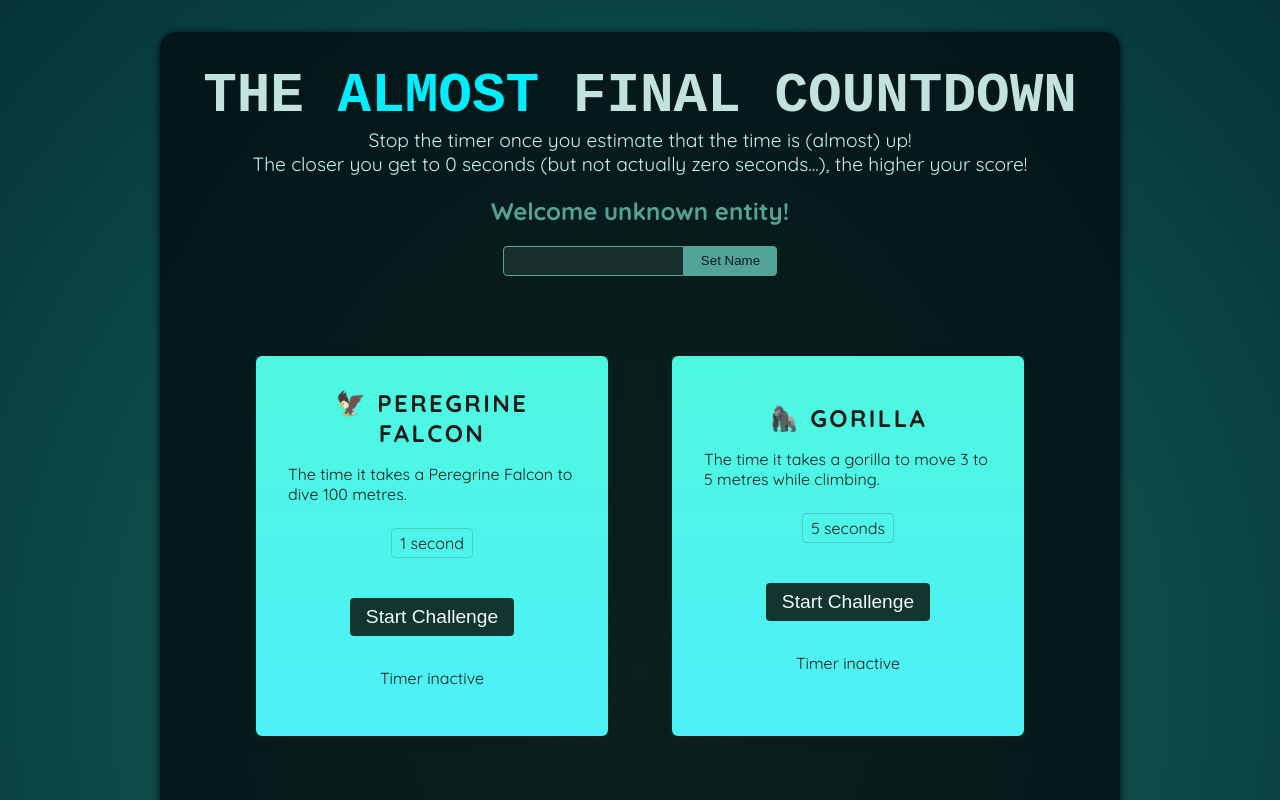
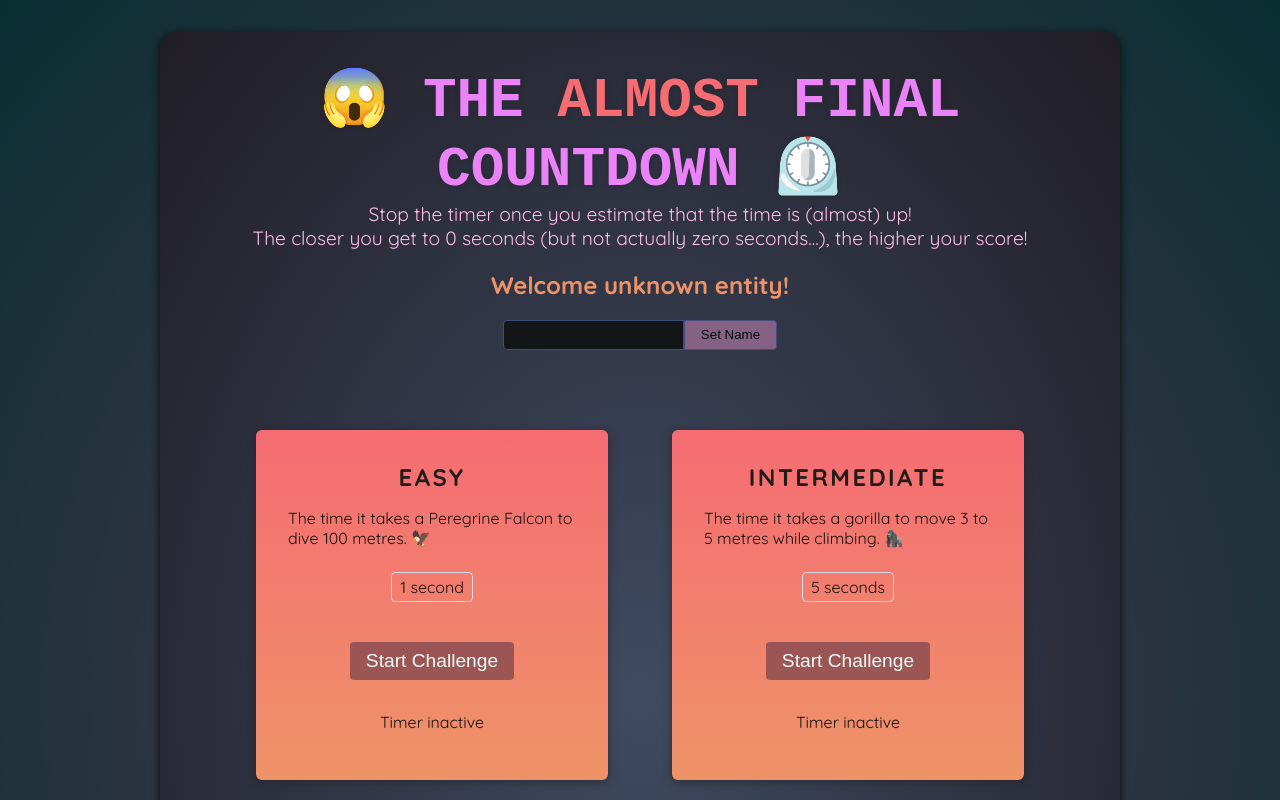
Before and after one commit to Lisa-V-alt/2024_TAFC, a React (Vite) app: page / in a window 1280 px wide. Shown: the top 800 px of the page. Built offline with nearby package versions, Linux system fonts and the light colour scheme; a web font is replaced by a local one.

Commit message:
altered overall appearance of app, tweaked headings

```diff
--- a/index.html
+++ b/index.html
@@ -10,7 +10,7 @@
     <div id="modal"></div>
     <div id="content">
       <header>
-        <h1>The <em>Almost</em> Final Countdown</h1>
+        <h1>😱 The <em>Almost</em> Final Countdown ⏲️</h1>
         <p>Stop the timer once you estimate that the time is (almost) up!</p>
         <p>The closer you get to 0 seconds (but not actually zero seconds...), the higher your score!</p>
       </header>
--- a/src/App.jsx
+++ b/src/App.jsx
@@ -4,32 +4,32 @@ import { useState, useEffect } from 'react';
 
 const animals = {
   Easy: [
-    { name: '🦟 Mosquito', description: 'mosquito to flap its wings 500 times.' },
-    { name: '🦅 Peregrine Falcon', description: 'Peregrine Falcon to dive 100 metres.' },
-    { name: '🦛 Hippo', description: 'hippo to open its mouth 1.2 metres wide.' },
-    { name: '🐅 Tiger', description: 'tiger to swipe its paw at a force of up to 450 kilograms.' },
-    { name: '🦌 Pronghorn Antelope', description: 'pronghorn antelope to travel 4.5 metres.' }
+    { name: 'Mosquito', description: 'mosquito to flap its wings 500 times. 🦟' },
+    { name: 'Peregrine Falcon', description: 'Peregrine Falcon to dive 100 metres. 🦅' },
+    { name: 'Hippo', description: 'hippo to rapidly open its mouth 1.2 metres wide. 🦛'},
+    { name: 'Tiger', description: 'tiger to swipe its paw at a force of up to 450 kilograms. 🐅' },
+    { name: 'Pronghorn Antelope', description: 'pronghorn antelope to travel 4.5 metres. 🦌' }
   ],
   Medium: [
-    { name: '🦍 Gorilla', description: 'gorilla to move 3 to 5 metres while climbing.' },
-    { name: '🐃 Water Buffalo', description: 'Water Buffalo to walk 4 to 5 metres.' },
-    { name: '🦎 Gila Monster', description: 'Gila Monster to run 0.2 metres across the floor.' },
-    { name: '🐧 Penguin', description: 'penguin to swim 5 to 7 metres underwater.' },
-    { name: '🦉 Owl', description: 'Barn Owl to spot and capture small prey.' }
+    { name: 'Gorilla', description: 'gorilla to move 3 to 5 metres while climbing. 🦍' },
+    { name:  'Water Buffalo', description: 'Water Buffalo to walk 4 to 5 metres. 🐃' },
+    { name: 'Gila Monster', description: 'Gila Monster to run 0.2 metres across the floor. 🦎' },
+    { name: 'Penguin', description: 'penguin to swim 5 to 7 metres underwater. 🐧' },
+    { name: 'Owl', description: 'Barn Owl to spot and capture small prey. 🦉' }
   ],
   Hard: [
-    { name: '🐳 Blue Whale', description: 'Blue Whale to produce a call 500 kilometres away.' },
-    { name: '🦐 Brine Shrimp', description: 'Brine Shrimp to filter 0.5 millilitres of water through its appendages.' },
-    { name: '🐝 Honeybee', description: 'honeybee to collect nectar from 5 to 10 flowers.'},
-    { name: '🐜 Bullet Ant', description: 'Bullet Ant to run 1 to 2 metres to its nest.' },
-    { name: '🦎 Basilisk Lizard', description: 'Basilisk Lizard to run 3 to 4 metres on water.' }
+    { name: 'Blue Whale', description: 'Blue Whale to produce a call that can be heard 500 kilometres away. 🐳' },
+    { name: 'Brine Shrimp', description: 'Brine Shrimp to filter 0.5 millilitres of water through its appendages. 🦐' },
+    { name: 'Honeybee', description: 'honeybee to collect nectar from 5 to 10 flowers 🐝.'},
+    { name: 'Bullet Ant', description: 'Bullet Ant to run 1 to 2 metres to its nest. 🐜' },
+    { name: 'Basilisk Lizard', description: 'Basilisk Lizard to run 3 to 4 metres on water. 🦎' }
   ],
   VeryHard: [
-    { name: '🦥 Three-Toed Sloth', description: 'sloth to move 2 metres.' },
-    { name: '🐡 Pufferfish', description: 'Pufferfish to create an elaborate mating display on the ocean floor.' },
-    { name: '🦋 Butterfly', description: 'Butterfly to flap its wings 150 to 200 times.' },
-    { name: '🐘 Elephant', description: 'Elephant to use its trunk to pick up and move 10 kilograms of food.' },
-    { name: '🥒 Sea Cucumber', description: 'Sea Cucumber to retract its body to a lenth of 1 centimetre.' }
+    { name: 'Three-Toed Sloth', description: 'sloth to move 2 metres. 🐨' },
+    { name: 'Pufferfish', description: 'pufferfish to create an elaborate mating display on the ocean floor. 🐡' },
+    { name: 'Butterfly', description: 'Butterfly to flap its wings 150 to 200 times. 🦋' },
+    { name: 'Sheep', description: 'dairy cow to produce 1 to 2 litres of milk during milking. 🐄' },
+    { name: 'Sea Cucumber', description: 'Sea Cucumber to retract its body to 1 centimetre. 🥒' }
   ]
 };
 
@@ -97,7 +97,7 @@ export default function App() {
           onChallengeEnd={() => refreshAnimal('Easy')}
         />
         <RandomTimerChallenge
-          title="Medium"
+          title="Intermediate"
           targetTime={5}
           animal={selectedAnimals.Medium}
           onChallengeEnd={() => refreshAnimal('Medium')}
@@ -109,7 +109,7 @@ export default function App() {
           onChallengeEnd={() => refreshAnimal('Hard')}
         />
         <RandomTimerChallenge
-          title="VeryHard"
+          title="Extreme"
           targetTime={15}
           animal={selectedAnimals.VeryHard}
           onChallengeEnd={() => refreshAnimal('VeryHard')}
--- a/src/components/RandomTimerChallenge.jsx
+++ b/src/components/RandomTimerChallenge.jsx
@@ -9,7 +9,7 @@ export default function RandomTimerChallenge({ title, targetTime, animal, onChal
 
   return (
     <TimerChallenge
-      title={animal?.name ?? 'Loading...'}  // Pass only the animal name
+      title={title}  // Pass only the animal name
       description={animal?.description ?? 'Loading description...'}  // Pass the description
       targetTime={targetTime}
       onChallengeEnd={onChallengeEnd}
--- a/src/components/TimerChallenge.jsx
+++ b/src/components/TimerChallenge.jsx
@@ -41,7 +41,7 @@ export default function TimerChallenge({ title, description, targetTime, onChall
         }}
       />
       <section className="challenge">
-        <h2>{title}</h2>  {/* This now displays only the animal name */}
+        <h2>{title}</h2>  {/* Displays the difficulty level */}
         <p>The time it takes a {description}</p>  {/* Displays the animal description */}
         <p className="challenge-time">
           {targetTime} second{targetTime > 1 ? 's' : ''}
--- a/src/index.css
+++ b/src/index.css
@@ -9,8 +9,8 @@ body {
   font-family: 'Quicksand', sans-serif;
   -webkit-font-smoothing: antialiased;
   -moz-osx-font-smoothing: grayscale;
-  background: radial-gradient(#186a5e, #053339);
-  color: #e1eeeb;
+  background: radial-gradient(#533b51, #0a2e33);
+  color: #72d6f5;
   min-height: 100vh;
 }
 
@@ -18,7 +18,7 @@ body {
   max-width: 60rem;
   margin: 2rem auto;
   padding: 2rem;
-  background: radial-gradient(#0b201d, #021619);
+  background: radial-gradient(#3f4a61, #201d25);
   border-radius: 16px;
   box-shadow: 0 2px 8px rgba(0, 0, 0, 0.8);
 }
@@ -27,7 +27,7 @@ h1 {
   font-family: 'Handjet', monospace;
   text-align: center;
   text-transform: uppercase;
-  color: #c1e2dd;
+  color: #e983f7;
   text-shadow: 0 0 4px rgba(35, 34, 34, 0.4);
   font-size: 3.5rem;
   margin: 0;
@@ -35,14 +35,14 @@ h1 {
 
 h1 em {
   font-style: normal;
-  color: #00eeff;
+  color: #f56c73;
 }
 
 header p {
   font-size: 1.2rem;
   margin: 0;
   text-align: center;
-  color: #c6f4f2;
+  color: #ffbeec;
 }
 
 #player {
@@ -50,7 +50,7 @@ header p {
 }
 
 #player h2 {
-  color: #54a399;
+  color: #ee9368;
 }
 
 #player p {
@@ -61,28 +61,28 @@ header p {
 
 #player input {
   font: inherit;
-  border: 1px solid #54a399;
-  background-color: #192f2b;
+  border: 1px solid #444e7a;
+  background-color: #131518;
   border-radius: 4px;
   border-top-right-radius: 0;
   border-bottom-right-radius: 0;
   padding: 0.25rem;
-  color: #d1f0ec;
+  color: #ffbeec;
 }
 
 #player button {
   cursor: pointer;
-  background-color: #54a399;
-  border: 1px solid #54a399;
+  background-color: #856186;
+  border: 1px solid #444e7a;
   padding: 0.4rem 1rem;
-  color: #061e1a;
+  color: #010c0a;
   border-top-right-radius: 4px;
   border-bottom-right-radius: 4px;
 }
 
 #player button:hover {
-  background-color: #3c8379;
-  border-color: #3c8379;
+  background-color: #ee9368;
+  border-color: #ffbeec;
 }
 
 #challenges {
@@ -101,8 +101,8 @@ header p {
   justify-content: center;
   padding: 2rem;
   margin: 2rem auto;
-  background: linear-gradient(#4df8df, #4df0f8);
-  color: #221c18;
+  background: linear-gradient(#f56c73, #ee9368);
+  color: #13100e;
   box-shadow: 0 2px 8px rgba(35, 34, 34, 0.6);
   border-radius: 6px;
 }
@@ -112,7 +112,7 @@ header p {
   padding: 0.5rem 1rem;
   border: none;
   border-radius: 4px;
-  background: #12352f;
+  background-color: rgba(28, 14, 51, 0.4);
   color: #edfcfa;
   font-size: 1.2rem;
   cursor: pointer;
@@ -132,7 +132,7 @@ header p {
 }
 
 .challenge-time {
-  border: 1px solid #46cebe;
+  border: 1px solid #d5d8e9;
   border-radius: 4px;
   padding: 0.25rem 0.5rem;
   margin: 0.5rem;
@@ -168,7 +168,7 @@ header p {
   width: 100%;
   height: 1.5rem;
   margin: 0;
-  accent-color: #46cebe;
+  accent-color: #c35acc;
 }
 
 .result-modal p {
@@ -177,7 +177,7 @@ header p {
 }
 
 .result-modal p strong {
-  color: #10655b;
+  color: #f57379;
 }
 
 .result-modal form {
```
